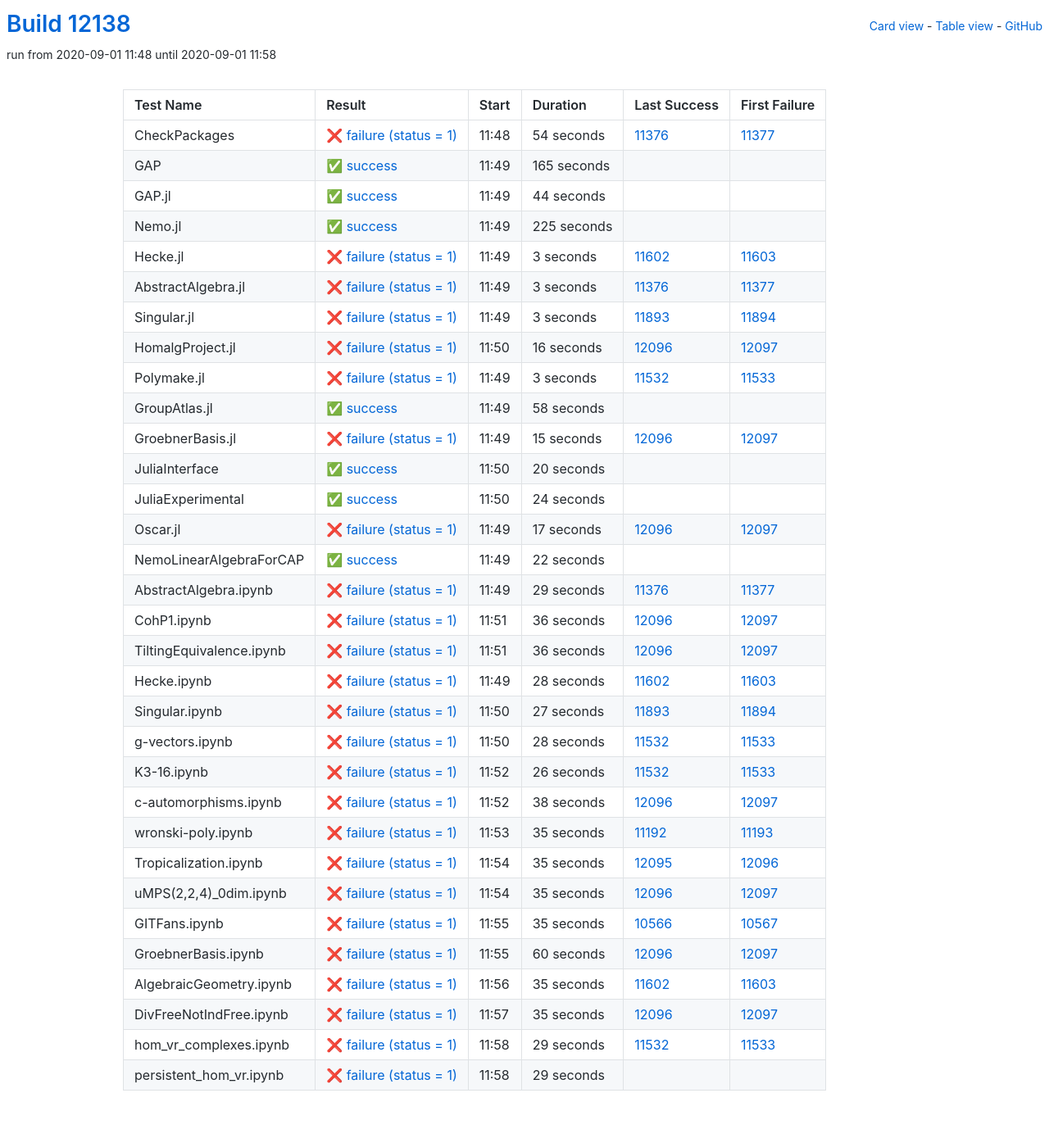
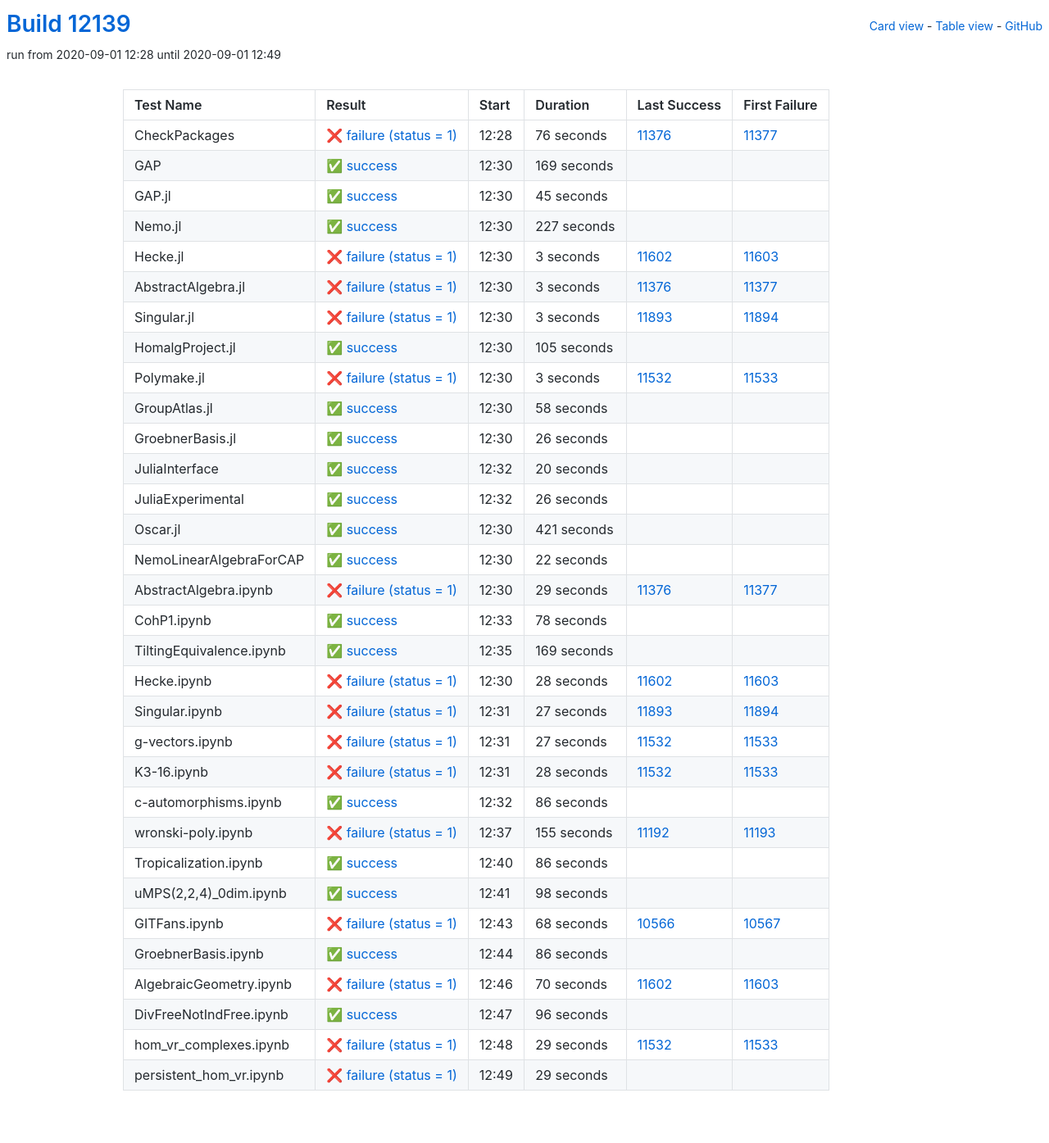
Before and after one commit to oscar-system/oscar-ci-status, a Jekyll site: the page built from table.html, in a window 1280 px wide. Shown: the whole page at 82% size. Built offline with Jekyll 4.4.1, drawn with Linux system fonts in a browser that asks for light colours.

Commit message:
Build #12139

```diff
--- a/_data/ci.yml
+++ b/_data/ci.yml
@@ -1,6 +1,6 @@
 ---
-build: 12138
-build_url: https://oscarci.mathematik.uni-kl.de/job/oscar/12138/
+build: 12139
+build_url: https://oscarci.mathematik.uni-kl.de/job/oscar/12139/
 job: oscar
 organization: oscar-system
 repo: oscar-ci-status
@@ -8,56 +8,56 @@
 tests:
 - name: CheckPackages
   id: checkpackages
-  log: https://oscarci.mathematik.uni-kl.de/job/oscar/12138/artifact/logs/build-12138/CheckPackages.log
-  start: 2020-09-01 11:48
+  log: https://oscarci.mathematik.uni-kl.de/job/oscar/12139/artifact/logs/build-12139/CheckPackages.log
+  start: 2020-09-01 12:28
   success: false
   exitcode: 1
   status: failure
-  duration: 54
+  duration: 76
   last_success: 11376
   last_success_url: https://oscarci.mathematik.uni-kl.de/job/oscar/11376/
   first_failure: 11377
   first_failure_url: https://oscarci.mathematik.uni-kl.de/job/oscar/11377/
 - name: GAP
   id: gap
-  log: https://oscarci.mathematik.uni-kl.de/job/oscar/12138/artifact/logs/build-12138/GAP.log
-  start: 2020-09-01 11:49
+  log: https://oscarci.mathematik.uni-kl.de/job/oscar/12139/artifact/logs/build-12139/GAP.log
+  start: 2020-09-01 12:30
   success: true
   exitcode: 0
   status: success
-  duration: 165
+  duration: 169
   last_success: false
   last_success_url:
   first_failure: false
   first_failure_url:
 - name: GAP.jl
   id: gap-jl
-  log: https://oscarci.mathematik.uni-kl.de/job/oscar/12138/artifact/logs/build-12138/GAP.jl.log
-  start: 2020-09-01 11:49
+  log: https://oscarci.mathematik.uni-kl.de/job/oscar/12139/artifact/logs/build-12139/GAP.jl.log
+  start: 2020-09-01 12:30
   success: true
   exitcode: 0
   status: success
-  duration: 44
+  duration: 45
   last_success: false
   last_success_url:
   first_failure: false
   first_failure_url:
 - name: Nemo.jl
   id: nemo-jl
-  log: https://oscarci.mathematik.uni-kl.de/job/oscar/12138/artifact/logs/build-12138/Nemo.jl.log
-  start: 2020-09-01 11:49
+  log: https://oscarci.mathematik.uni-kl.de/job/oscar/12139/artifact/logs/build-12139/Nemo.jl.log
+  start: 2020-09-01 12:30
   success: true
   exitcode: 0
   status: success
-  duration: 225
+  duration: 227
   last_success: false
   last_success_url:
   first_failure: false
   first_failure_url:
 - name: Hecke.jl
   id: hecke-jl
-  log: https://oscarci.mathematik.uni-kl.de/job/oscar/12138/artifact/logs/build-12138/Hecke.jl.log
-  start: 2020-09-01 11:49
+  log: https://oscarci.mathematik.uni-kl.de/job/oscar/12139/artifact/logs/build-12139/Hecke.jl.log
+  start: 2020-09-01 12:30
   success: false
   exitcode: 1
   status: failure
@@ -68,8 +68,8 @@
   first_failure_url: https://oscarci.mathematik.uni-kl.de/job/oscar/11603/
 - name: AbstractAlgebra.jl
   id: abstractalgebra-jl
-  log: https://oscarci.mathematik.uni-kl.de/job/oscar/12138/artifact/logs/build-12138/AbstractAlgebra.jl.log
-  start: 2020-09-01 11:49
+  log: https://oscarci.mathematik.uni-kl.de/job/oscar/12139/artifact/logs/build-12139/AbstractAlgebra.jl.log
+  start: 2020-09-01 12:30
   success: false
   exitcode: 1
   status: failure
@@ -80,8 +80,8 @@
   first_failure_url: https://oscarci.mathematik.uni-kl.de/job/oscar/11377/
 - name: Singular.jl
   id: singular-jl
-  log: https://oscarci.mathematik.uni-kl.de/job/oscar/12138/artifact/logs/build-12138/Singular.jl.log
-  start: 2020-09-01 11:49
+  log: https://oscarci.mathematik.uni-kl.de/job/oscar/12139/artifact/logs/build-12139/Singular.jl.log
+  start: 2020-09-01 12:30
   success: false
   exitcode: 1
   status: failure
@@ -92,20 +92,20 @@
   first_failure_url: https://oscarci.mathematik.uni-kl.de/job/oscar/11894/
 - name: HomalgProject.jl
   id: homalgproject-jl
-  log: https://oscarci.mathematik.uni-kl.de/job/oscar/12138/artifact/logs/build-12138/HomalgProject.jl.log
-  start: 2020-09-01 11:50
-  success: false
-  exitcode: 1
-  status: failure
-  duration: 16
-  last_success: 12096
-  last_success_url: https://oscarci.mathematik.uni-kl.de/job/oscar/12096/
-  first_failure: 12097
-  first_failure_url: https://oscarci.mathematik.uni-kl.de/job/oscar/12097/
+  log: https://oscarci.mathematik.uni-kl.de/job/oscar/12139/artifact/logs/build-12139/HomalgProject.jl.log
+  start: 2020-09-01 12:30
+  success: true
+  exitcode: 0
+  status: success
+  duration: 105
+  last_success: false
+  last_success_url:
+  first_failure: false
+  first_failure_url:
 - name: Polymake.jl
   id: polymake-jl
-  log: https://oscarci.mathematik.uni-kl.de/job/oscar/12138/artifact/logs/build-12138/Polymake.jl.log
-  start: 2020-09-01 11:49
+  log: https://oscarci.mathematik.uni-kl.de/job/oscar/12139/artifact/logs/build-12139/Polymake.jl.log
+  start: 2020-09-01 12:30
   success: false
   exitcode: 1
   status: failure
@@ -116,8 +116,8 @@
   first_failure_url: https://oscarci.mathematik.uni-kl.de/job/oscar/11533/
 - name: GroupAtlas.jl
   id: groupatlas-jl
-  log: https://oscarci.mathematik.uni-kl.de/job/oscar/12138/artifact/logs/build-12138/GroupAtlas.jl.log
-  start: 2020-09-01 11:49
+  log: https://oscarci.mathematik.uni-kl.de/job/oscar/12139/artifact/logs/build-12139/GroupAtlas.jl.log
+  start: 2020-09-01 12:30
   success: true
   exitcode: 0
   status: success
@@ -128,20 +128,20 @@
   first_failure_url:
 - name: GroebnerBasis.jl
   id: groebnerbasis-jl
-  log: https://oscarci.mathematik.uni-kl.de/job/oscar/12138/artifact/logs/build-12138/GroebnerBasis.jl.log
-  start: 2020-09-01 11:49
-  success: false
-  exitcode: 1
-  status: failure
-  duration: 15
-  last_success: 12096
-  last_success_url: https://oscarci.mathematik.uni-kl.de/job/oscar/12096/
-  first_failure: 12097
-  first_failure_url: https://oscarci.mathematik.uni-kl.de/job/oscar/12097/
+  log: https://oscarci.mathematik.uni-kl.de/job/oscar/12139/artifact/logs/build-12139/GroebnerBasis.jl.log
+  start: 2020-09-01 12:30
+  success: true
+  exitcode: 0
+  status: success
+  duration: 26
+  last_success: false
+  last_success_url:
+  first_failure: false
+  first_failure_url:
 - name: JuliaInterface
   id: juliainterface
-  log: https://oscarci.mathematik.uni-kl.de/job/oscar/12138/artifact/logs/build-12138/JuliaInterface.log
-  start: 2020-09-01 11:50
+  log: https://oscarci.mathematik.uni-kl.de/job/oscar/12139/artifact/logs/build-12139/JuliaInterface.log
+  start: 2020-09-01 12:32
   success: true
   exitcode: 0
   status: success
@@ -152,32 +152,32 @@
   first_failure_url:
 - name: JuliaExperimental
   id: juliaexperimental
-  log: https://oscarci.mathematik.uni-kl.de/job/oscar/12138/artifact/logs/build-12138/JuliaExperimental.log
-  start: 2020-09-01 11:50
+  log: https://oscarci.mathematik.uni-kl.de/job/oscar/12139/artifact/logs/build-12139/JuliaExperimental.log
+  start: 2020-09-01 12:32
   success: true
   exitcode: 0
   status: success
-  duration: 24
+  duration: 26
   last_success: false
   last_success_url:
   first_failure: false
   first_failure_url:
 - name: Oscar.jl
   id: oscar-jl
-  log: https://oscarci.mathematik.uni-kl.de/job/oscar/12138/artifact/logs/build-12138/Oscar.jl.log
-  start: 2020-09-01 11:49
-  success: false
-  exitcode: 1
-  status: failure
-  duration: 17
-  last_success: 12096
-  last_success_url: https://oscarci.mathematik.uni-kl.de/job/oscar/12096/
-  first_failure: 12097
-  first_failure_url: https://oscarci.mathematik.uni-kl.de/job/oscar/12097/
+  log: https://oscarci.mathematik.uni-kl.de/job/oscar/12139/artifact/logs/build-12139/Oscar.jl.log
+  start: 2020-09-01 12:30
+  success: true
+  exitcode: 0
+  status: success
+  duration: 421
+  last_success: false
+  last_success_url:
+  first_failure: false
+  first_failure_url:
 - name: NemoLinearAlgebraForCAP
   id: nemolinearalgebraforcap
-  log: https://oscarci.mathematik.uni-kl.de/job/oscar/12138/artifact/logs/build-12138/NemoLinearAlgebraForCAP.log
-  start: 2020-09-01 11:49
+  log: https://oscarci.mathematik.uni-kl.de/job/oscar/12139/artifact/logs/build-12139/NemoLinearAlgebraForCAP.log
+  start: 2020-09-01 12:30
   success: true
   exitcode: 0
   status: success
@@ -188,8 +188,8 @@
   first_failure_url:
 - name: AbstractAlgebra.ipynb
   id: abstractalgebra-ipynb
-  log: https://oscarci.mathematik.uni-kl.de/job/oscar/12138/artifact/logs/build-12138/AbstractAlgebra.ipynb.log
-  start: 2020-09-01 11:49
+  log: https://oscarci.mathematik.uni-kl.de/job/oscar/12139/artifact/logs/build-12139/AbstractAlgebra.ipynb.log
+  start: 2020-09-01 12:30
   success: false
   exitcode: 1
   status: failure
@@ -200,32 +200,32 @@
   first_failure_url: https://oscarci.mathematik.uni-kl.de/job/oscar/11377/
 - name: CohP1.ipynb
   id: cohp1-ipynb
-  log: https://oscarci.mathematik.uni-kl.de/job/oscar/12138/artifact/logs/build-12138/CohP1.ipynb.log
-  start: 2020-09-01 11:51
-  success: false
-  exitcode: 1
-  status: failure
-  duration: 36
-  last_success: 12096
-  last_success_url: https://oscarci.mathematik.uni-kl.de/job/oscar/12096/
-  first_failure: 12097
-  first_failure_url: https://oscarci.mathematik.uni-kl.de/job/oscar/12097/
+  log: https://oscarci.mathematik.uni-kl.de/job/oscar/12139/artifact/logs/build-12139/CohP1.ipynb.log
+  start: 2020-09-01 12:33
+  success: true
+  exitcode: 0
+  status: success
+  duration: 78
+  last_success: false
+  last_success_url:
+  first_failure: false
+  first_failure_url:
 - name: TiltingEquivalence.ipynb
   id: tiltingequivalence-ipynb
-  log: https://oscarci.mathematik.uni-kl.de/job/oscar/12138/artifact/logs/build-12138/TiltingEquivalence.ipynb.log
-  start: 2020-09-01 11:51
-  success: false
-  exitcode: 1
-  status: failure
-  duration: 36
-  last_success: 12096
-  last_success_url: https://oscarci.mathematik.uni-kl.de/job/oscar/12096/
-  first_failure: 12097
-  first_failure_url: https://oscarci.mathematik.uni-kl.de/job/oscar/12097/
+  log: https://oscarci.mathematik.uni-kl.de/job/oscar/12139/artifact/logs/build-12139/TiltingEquivalence.ipynb.log
+  start: 2020-09-01 12:35
+  success: true
+  exitcode: 0
+  status: success
+  duration: 169
+  last_success: false
+  last_success_url:
+  first_failure: false
+  first_failure_url:
 - name: Hecke.ipynb
   id: hecke-ipynb
-  log: https://oscarci.mathematik.uni-kl.de/job/oscar/12138/artifact/logs/build-12138/Hecke.ipynb.log
-  start: 2020-09-01 11:49
+  log: https://oscarci.mathematik.uni-kl.de/job/oscar/12139/artifact/logs/build-12139/Hecke.ipynb.log
+  start: 2020-09-01 12:30
   success: false
   exitcode: 1
   status: failure
@@ -236,8 +236,8 @@
   first_failure_url: https://oscarci.mathematik.uni-kl.de/job/oscar/11603/
 - name: Singular.ipynb
   id: singular-ipynb
-  log: https://oscarci.mathematik.uni-kl.de/job/oscar/12138/artifact/logs/build-12138/Singular.ipynb.log
-  start: 2020-09-01 11:50
+  log: https://oscarci.mathematik.uni-kl.de/job/oscar/12139/artifact/logs/build-12139/Singular.ipynb.log
+  start: 2020-09-01 12:31
   success: false
   exitcode: 1
   status: failure
@@ -248,8 +248,20 @@
   first_failure_url: https://oscarci.mathematik.uni-kl.de/job/oscar/11894/
 - name: g-vectors.ipynb
   id: g-vectors-ipynb
-  log: https://oscarci.mathematik.uni-kl.de/job/oscar/12138/artifact/logs/build-12138/g-vectors.ipynb.log
-  start: 2020-09-01 11:50
+  log: https://oscarci.mathematik.uni-kl.de/job/oscar/12139/artifact/logs/build-12139/g-vectors.ipynb.log
+  start: 2020-09-01 12:31
+  success: false
+  exitcode: 1
+  status: failure
+  duration: 27
+  last_success: 11532
+  last_success_url: https://oscarci.mathematik.uni-kl.de/job/oscar/11532/
+  first_failure: 11533
+  first_failure_url: https://oscarci.mathematik.uni-kl.de/job/oscar/11533/
+- name: K3-16.ipynb
+  id: k3-16-ipynb
+  log: https://oscarci.mathematik.uni-kl.de/job/oscar/12139/artifact/logs/build-12139/K3-16.ipynb.log
+  start: 2020-09-01 12:31
   success: false
   exitcode: 1
   status: failure
@@ -258,118 +270,106 @@
   last_success_url: https://oscarci.mathematik.uni-kl.de/job/oscar/11532/
   first_failure: 11533
   first_failure_url: https://oscarci.mathematik.uni-kl.de/job/oscar/11533/
-- name: K3-16.ipynb
-  id: k3-16-ipynb
-  log: https://oscarci.mathematik.uni-kl.de/job/oscar/12138/artifact/logs/build-12138/K3-16.ipynb.log
-  start: 2020-09-01 11:52
+- name: c-automorphisms.ipynb
+  id: c-automorphisms-ipynb
+  log: https://oscarci.mathematik.uni-kl.de/job/oscar/12139/artifact/logs/build-12139/c-automorphisms.ipynb.log
+  start: 2020-09-01 12:32
+  success: true
+  exitcode: 0
+  status: success
+  duration: 86
+  last_success: false
+  last_success_url:
+  first_failure: false
+  first_failure_url:
+- name: wronski-poly.ipynb
+  id: wronski-poly-ipynb
+  log: https://oscarci.mathematik.uni-kl.de/job/oscar/12139/artifact/logs/build-12139/wronski-poly.ipynb.log
+  start: 2020-09-01 12:37
   success: false
   exitcode: 1
   status: failure
-  duration: 26
-  last_success: 11532
-  last_success_url: https://oscarci.mathematik.uni-kl.de/job/oscar/11532/
-  first_failure: 11533
-  first_failure_url: https://oscarci.mathematik.uni-kl.de/job/oscar/11533/
-- name: c-automorphisms.ipynb
-  id: c-automorphisms-ipynb
-  log: https://oscarci.mathematik.uni-kl.de/job/oscar/12138/artifact/logs/build-12138/c-automorphisms.ipynb.log
-  start: 2020-09-01 11:52
-  success: false
-  exitcode: 1
-  status: failure
-  duration: 38
-  last_success: 12096
-  last_success_url: https://oscarci.mathematik.uni-kl.de/job/oscar/12096/
-  first_failure: 12097
-  first_failure_url: https://oscarci.mathematik.uni-kl.de/job/oscar/12097/
-- name: wronski-poly.ipynb
-  id: wronski-poly-ipynb
-  log: https://oscarci.mathematik.uni-kl.de/job/oscar/12138/artifact/logs/build-12138/wronski-poly.ipynb.log
-  start: 2020-09-01 11:53
-  success: false
-  exitcode: 1
-  status: failure
-  duration: 35
+  duration: 155
   last_success: 11192
   last_success_url: https://oscarci.mathematik.uni-kl.de/job/oscar/11192/
   first_failure: 11193
   first_failure_url: https://oscarci.mathematik.uni-kl.de/job/oscar/11193/
 - name: Tropicalization.ipynb
   id: tropicalization-ipynb
-  log: https://oscarci.mathematik.uni-kl.de/job/oscar/12138/artifact/logs/build-12138/Tropicalization.ipynb.log
-  start: 2020-09-01 11:54
+  log: https://oscarci.mathematik.uni-kl.de/job/oscar/12139/artifact/logs/build-12139/Tropicalization.ipynb.log
+  start: 2020-09-01 12:40
+  success: true
+  exitcode: 0
+  status: success
+  duration: 86
+  last_success: false
+  last_success_url:
+  first_failure: false
+  first_failure_url:
+- name: uMPS(2,2,4)_0dim.ipynb
+  id: umps-2-2-4-0dim-ipynb
+  log: https://oscarci.mathematik.uni-kl.de/job/oscar/12139/artifact/logs/build-12139/uMPS-2-2-4-_0dim.ipynb.log
+  start: 2020-09-01 12:41
+  success: true
+  exitcode: 0
+  status: success
+  duration: 98
+  last_success: false
+  last_success_url:
+  first_failure: false
+  first_failure_url:
+- name: GITFans.ipynb
+  id: gitfans-ipynb
+  log: https://oscarci.mathematik.uni-kl.de/job/oscar/12139/artifact/logs/build-12139/GITFans.ipynb.log
+  start: 2020-09-01 12:43
   success: false
   exitcode: 1
   status: failure
-  duration: 35
-  last_success: 12095
-  last_success_url: https://oscarci.mathematik.uni-kl.de/job/oscar/12095/
-  first_failure: 12096
-  first_failure_url: https://oscarci.mathematik.uni-kl.de/job/oscar/12096/
-- name: uMPS(2,2,4)_0dim.ipynb
-  id: umps-2-2-4-0dim-ipynb
-  log: https://oscarci.mathematik.uni-kl.de/job/oscar/12138/artifact/logs/build-12138/uMPS-2-2-4-_0dim.ipynb.log
-  start: 2020-09-01 11:54
-  success: false
-  exitcode: 1
-  status: failure
-  duration: 35
-  last_success: 12096
-  last_success_url: https://oscarci.mathematik.uni-kl.de/job/oscar/12096/
-  first_failure: 12097
-  first_failure_url: https://oscarci.mathematik.uni-kl.de/job/oscar/12097/
-- name: GITFans.ipynb
-  id: gitfans-ipynb
-  log: https://oscarci.mathematik.uni-kl.de/job/oscar/12138/artifact/logs/build-12138/GITFans.ipynb.log
-  start: 2020-09-01 11:55
-  success: false
-  exitcode: 1
-  status: failure
-  duration: 35
+  duration: 68
   last_success: 10566
   last_success_url: https://oscarci.mathematik.uni-kl.de/job/oscar/10566/
   first_failure: 10567
   first_failure_url: https://oscarci.mathematik.uni-kl.de/job/oscar/10567/
 - name: GroebnerBasis.ipynb
   id: groebnerbasis-ipynb
-  log: https://oscarci.mathematik.uni-kl.de/job/oscar/12138/artifact/logs/build-12138/GroebnerBasis.ipynb.log
-  start: 2020-09-01 11:55
+  log: https://oscarci.mathematik.uni-kl.de/job/oscar/12139/artifact/logs/build-12139/GroebnerBasis.ipynb.log
+  start: 2020-09-01 12:44
+  success: true
+  exitcode: 0
+  status: success
+  duration: 86
+  last_success: false
+  last_success_url:
+  first_failure: false
+  first_failure_url:
+- name: AlgebraicGeometry.ipynb
+  id: algebraicgeometry-ipynb
+  log: https://oscarci.mathematik.uni-kl.de/job/oscar/12139/artifact/logs/build-12139/AlgebraicGeometry.ipynb.log
+  start: 2020-09-01 12:46
   success: false
   exitcode: 1
   status: failure
-  duration: 60
-  last_success: 12096
-  last_success_url: https://oscarci.mathematik.uni-kl.de/job/oscar/12096/
-  first_failure: 12097
-  first_failure_url: https://oscarci.mathematik.uni-kl.de/job/oscar/12097/
-- name: AlgebraicGeometry.ipynb
-  id: algebraicgeometry-ipynb
-  log: https://oscarci.mathematik.uni-kl.de/job/oscar/12138/artifact/logs/build-12138/AlgebraicGeometry.ipynb.log
-  start: 2020-09-01 11:56
-  success: false
-  exitcode: 1
-  status: failure
-  duration: 35
+  duration: 70
   last_success: 11602
   last_success_url: https://oscarci.mathematik.uni-kl.de/job/oscar/11602/
   first_failure: 11603
   first_failure_url: https://oscarci.mathematik.uni-kl.de/job/oscar/11603/
 - name: DivFreeNotIndFree.ipynb
   id: divfreenotindfree-ipynb
-  log: https://oscarci.mathematik.uni-kl.de/job/oscar/12138/artifact/logs/build-12138/DivFreeNotIndFree.ipynb.log
-  start: 2020-09-01 11:57
-  success: false
-  exitcode: 1
-  status: failure
-  duration: 35
-  last_success: 12096
-  last_success_url: https://oscarci.mathematik.uni-kl.de/job/oscar/12096/
-  first_failure: 12097
-  first_failure_url: https://oscarci.mathematik.uni-kl.de/job/oscar/12097/
+  log: https://oscarci.mathematik.uni-kl.de/job/oscar/12139/artifact/logs/build-12139/DivFreeNotIndFree.ipynb.log
+  start: 2020-09-01 12:47
+  success: true
+  exitcode: 0
+  status: success
+  duration: 96
+  last_success: false
+  last_success_url:
+  first_failure: false
+  first_failure_url:
 - name: hom_vr_complexes.ipynb
   id: hom-vr-complexes-ipynb
-  log: https://oscarci.mathematik.uni-kl.de/job/oscar/12138/artifact/logs/build-12138/hom_vr_complexes.ipynb.log
-  start: 2020-09-01 11:58
+  log: https://oscarci.mathematik.uni-kl.de/job/oscar/12139/artifact/logs/build-12139/hom_vr_complexes.ipynb.log
+  start: 2020-09-01 12:48
   success: false
   exitcode: 1
   status: failure
@@ -380,8 +380,8 @@
   first_failure_url: https://oscarci.mathematik.uni-kl.de/job/oscar/11533/
 - name: persistent_hom_vr.ipynb
   id: persistent-hom-vr-ipynb
-  log: https://oscarci.mathematik.uni-kl.de/job/oscar/12138/artifact/logs/build-12138/persistent_hom_vr.ipynb.log
-  start: 2020-09-01 11:58
+  log: https://oscarci.mathematik.uni-kl.de/job/oscar/12139/artifact/logs/build-12139/persistent_hom_vr.ipynb.log
+  start: 2020-09-01 12:49
   success: false
   exitcode: 1
   status: failure
```
Also changed, not shown: README.md.
